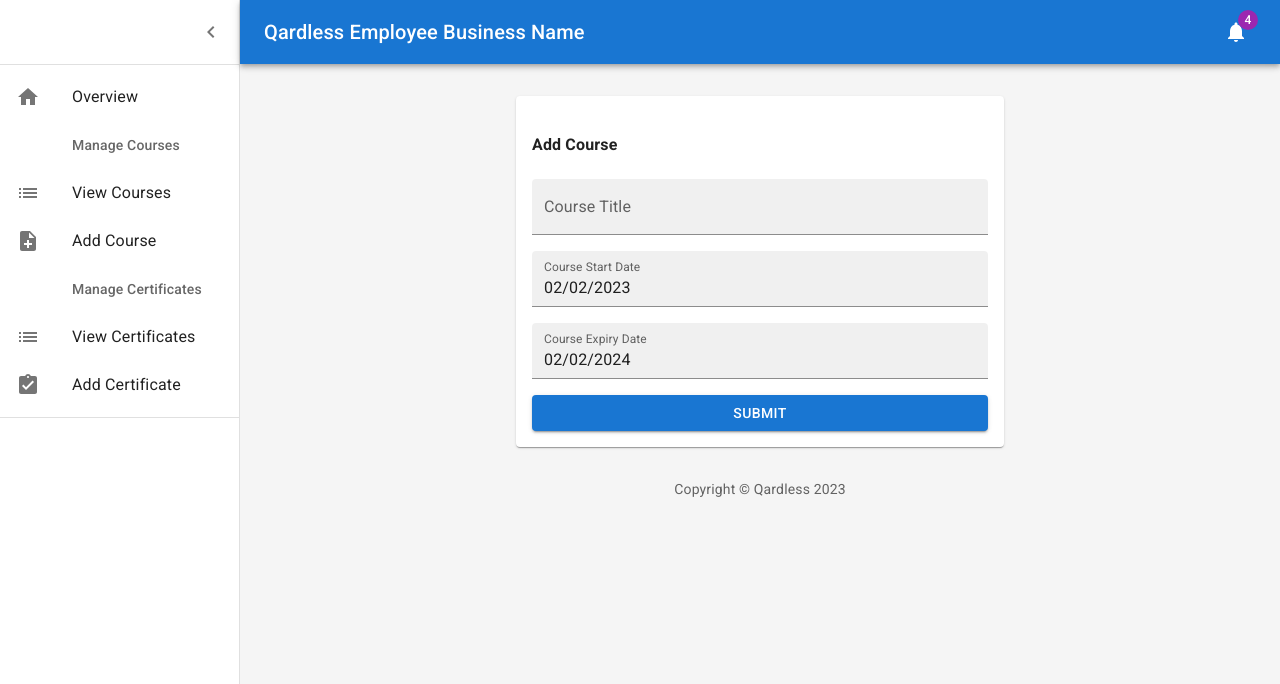
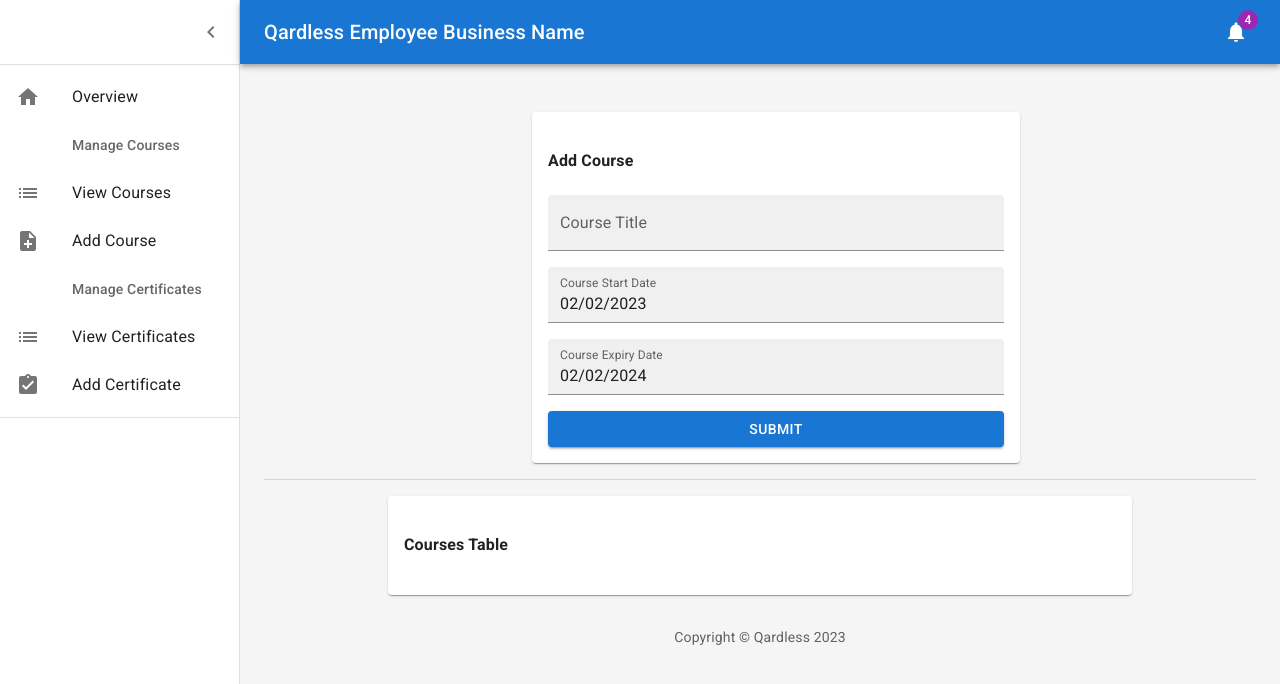
Before and after one commit to Brian-McK/QardlessWepApp, a React (Create React App) app in the folder create-react-app/: page / in a window 1280 px wide. Shown: the top 684 px of the page. Built offline with nearby package versions, Linux system fonts and the light colour scheme.

Commit message:
added courses table component

```diff
--- a/create-react-app/src/dashboard/Dashboard.js
+++ b/create-react-app/src/dashboard/Dashboard.js
@@ -26,7 +26,7 @@ import Overview from "./Overview";
 import Title from "./Title";
 import AddCertificate from "./certificates/AddCertificate";
 import ManageCertificates from "./certificates/ManageCertificates";
-import AddCourse from "./courses/AddCourse";
+import Courses from "./courses/Courses";
 
 function Copyright(props) {
   return (
@@ -171,7 +171,8 @@ function DashboardContent() {
           <Container maxWidth="lg" sx={{ mt: 4, mb: 4 }}>
             {/* <Overview /> */}
             {/* <AddCertificate /> */}
-            <AddCourse />
+
+            <Courses />
             {/* <ManageCertificate /> */}
             <Copyright sx={{ pt: 4 }} />
           </Container>
--- /dev/null
+++ b/create-react-app/src/dashboard/courses/Courses.js
@@ -0,0 +1,18 @@
+import * as React from "react";
+import Grid from "@mui/material/Grid";
+import Paper from "@mui/material/Paper";
+import AddCourse from "./AddCourse";
+import CoursesTable from "./CoursesTable";
+import { Stack } from "@mui/system";
+import { Divider } from "@mui/material";
+
+export default function Courses() {
+  return (
+    <>
+      <Stack spacing={2} divider={<Divider orientation="horizontal" flexItem />}>
+        <AddCourse />
+        <CoursesTable />
+      </Stack>
+    </>
+  );
+}
--- /dev/null
+++ b/create-react-app/src/dashboard/courses/CoursesTable.js
@@ -0,0 +1,27 @@
+import * as React from "react";
+import Grid from "@mui/material/Grid";
+import Paper from "@mui/material/Paper";
+import AddCourse from "./AddCourse";
+
+export default function CoursesTable() {
+  return (
+    <>
+      <Grid container justifyContent={"center"}>
+        <Grid item sm={12} md={9}>
+          <Paper
+            sx={{
+              p: 2,
+              display: "flex",
+              flexDirection: "column",
+            }}
+          >
+            <h4>Courses Table</h4>
+            {/* Table Start */}
+
+            {/* Table End */}
+          </Paper>
+        </Grid>
+      </Grid>
+    </>
+  );
+}
```
